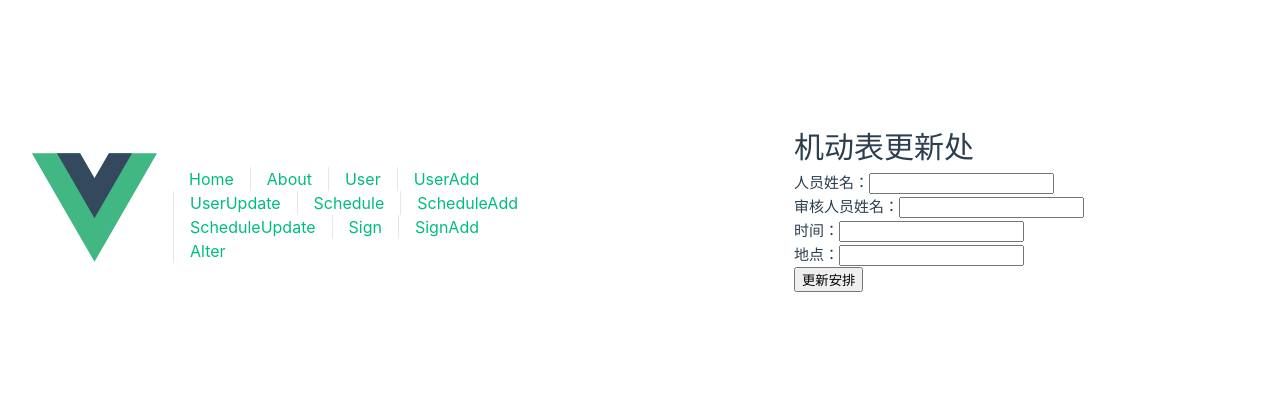
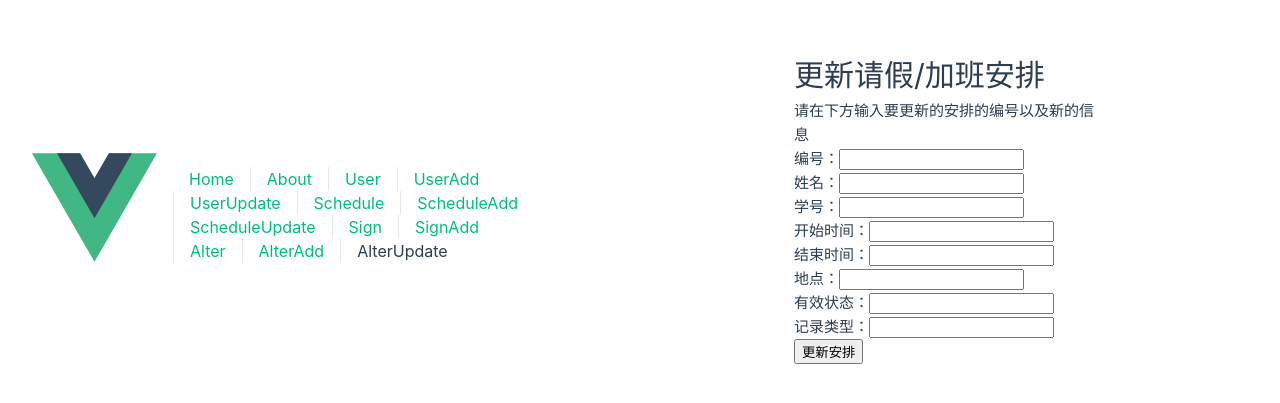
Before and after one commit to YCR160/employee-management, a Vue app in the folder client/: page /alterupdate in a window 1280 px wide. Shown: the part 193-596 px from the top of the page. Built offline with nearby package versions, Linux system fonts and the light colour scheme.

Commit message:
update alter

```diff
--- a/client/src/App.vue
+++ b/client/src/App.vue
@@ -22,6 +22,8 @@ import { RouterLink, RouterView } from 'vue-router';
                 <RouterLink to="/sign">Sign</RouterLink>
                 <RouterLink to="/signadd">SignAdd</RouterLink>
                 <RouterLink to="/alter">Alter</RouterLink>
+                <RouterLink to="/alteradd">AlterAdd</RouterLink>
+                <RouterLink to="/alterupdate">AlterUpdate</RouterLink>
             </nav>
         </div>
     </header>
--- a/client/src/views/AlterAddView.vue
+++ b/client/src/views/AlterAddView.vue
@@ -1,11 +1,12 @@
 <script setup lang="ts">
 import { ref } from 'vue';
 
-const uid = ref('');
 const name = ref('');
-const reviewer = ref('');
-const time = ref('');
+const username = ref('');
+const start_time = ref('');
+const end_time = ref('');
 const location = ref('');
+const record_type = ref('');
 
 const submitForm = async () => {
     const response = await fetch(`/api/alter`, {
@@ -14,11 +15,12 @@ const submitForm = async () => {
             'Content-Type': 'application/json'
         },
         body: JSON.stringify({
-            uid: uid.value,
             name: name.value,
-            reviewer: reviewer.value,
-            time: time.value,
-            location: location.value
+            username: username.value,
+            start_time: start_time.value,
+            end_time: end_time.value,
+            location: location.value,
+            record_type: record_type.value
         })
     });
 
@@ -33,23 +35,31 @@ const submitForm = async () => {
 
 <template>
     <div class="employee">
-        <h1>机动表添加处理</h1>
+        <h1>添加请假/加班记录</h1>
         <form @submit.prevent="submitForm">
             <div>
-                <label>人员姓名：</label>
+                <label>姓名：</label>
                 <input v-model="name" type="text" />
             </div>
             <div>
-                <label>审核人员姓名：</label>
-                <input v-model="reviewer" type="text" />
+                <label>学号：</label>
+                <input v-model="username" type="text" />
             </div>
             <div>
-                <label>时间：</label>
-                <input v-model="time" type="text" />
+                <label>开始时间：</label>
+                <input v-model="start_time" type="text" />
+            </div>
+            <div>
+                <label>结束时间：</label>
+                <input v-model="end_time" type="text" />
             </div>
             <div>
                 <label>地点：</label>
                 <input v-model="location" type="text" />
+            </div>
+            <div>
+                <label>记录类型：</label>
+                <input v-model="record_type" type="text" />
             </div>
             <button type="submit">添加安排</button>
         </form>
--- a/client/src/views/AlterUpdateView.vue
+++ b/client/src/views/AlterUpdateView.vue
@@ -1,26 +1,29 @@
 <script setup lang="ts">
 import { ref } from 'vue';
 
-const uid = ref('');
+const id = ref('');
 const name = ref('');
-const reviewer = ref('');
-const time = ref('');
+const username = ref('');
+const start_time = ref('');
+const end_time = ref('');
 const location = ref('');
-const state = ref('');
+const valid_status = ref('');
+const record_type = ref('');
 
 const submitForm = async () => {
-    const response = await fetch(`/api/alter`, {
+    const response = await fetch(`/api/alter/${id.value}`, {
         method: 'PUT',
         headers: {
             'Content-Type': 'application/json'
         },
         body: JSON.stringify({
-            uid: uid.value,
             name: name.value,
-            reviewer: reviewer.value,
-            time: time.value,
+            username: username.value,
+            start_time: start_time.value,
+            end_time: end_time.value,
             location: location.value,
-            state: state.value
+            valid_status: valid_status.value,
+            record_type: record_type.value
         })
     });
 
@@ -35,23 +38,40 @@ const submitForm = async () => {
 
 <template>
     <div class="employee">
-        <h1>机动表更新处</h1>
+        <h1>更新请假/加班安排</h1>
+        <p>请在下方输入要更新的安排的编号以及新的信息</p>
         <form @submit.prevent="submitForm">
             <div>
-                <label>人员姓名：</label>
+                <label>编号：</label>
+                <input v-model="id" type="text" />
+            </div>
+            <div>
+                <label>姓名：</label>
                 <input v-model="name" type="text" />
             </div>
             <div>
-                <label>审核人员姓名：</label>
-                <input v-model="reviewer" type="text" />
+                <label>学号：</label>
+                <input v-model="username" type="text" />
             </div>
             <div>
-                <label>时间：</label>
-                <input v-model="time" type="text" />
+                <label>开始时间：</label>
+                <input v-model="start_time" type="text" />
+            </div>
+            <div>
+                <label>结束时间：</label>
+                <input v-model="end_time" type="text" />
             </div>
             <div>
                 <label>地点：</label>
                 <input v-model="location" type="text" />
+            </div>
+            <div>
+                <label>有效状态：</label>
+                <input v-model="valid_status" type="text" />
+            </div>
+            <div>
+                <label>记录类型：</label>
+                <input v-model="record_type" type="text" />
             </div>
             <button type="submit">更新安排</button>
         </form>
--- a/client/src/views/AlterView.vue
+++ b/client/src/views/AlterView.vue
@@ -1,15 +1,23 @@
 <script setup lang="ts">
 import { ref } from 'vue';
 
-const uid = ref('');
 const name = ref('');
-const reviewer = ref('');
-const time = ref('');
+const username = ref('');
+const start_time = ref('');
+const end_time = ref('');
 const location = ref('');
-const state = ref('');
+
+const generateQueryParams = () => {
+    const params = { name: name.value, username: username.value, start_time: start_time.value, end_time: end_time.value, location: location.value };
+    return Object.entries(params)
+        .filter(([_, value]) => value !== '')
+        .map(([key, value]) => `${key}=${value}`)
+        .join('&');
+};
 
 const submitForm = async () => {
-    const response = await fetch(`/api/alter`, {
+    const queryParams = generateQueryParams();
+    const response = await fetch(`/api/alter/?${queryParams}`, {
         method: 'GET',
         headers: {
             'Content-Type': 'application/json'
@@ -27,8 +35,29 @@ const submitForm = async () => {
 
 <template>
     <div class="employee">
-        <h1>机动表查询处</h1>
+        <h1>（请假/加班）表查询</h1>
+        <p>返回第一条符合所有查询条件的数据。</p>
         <form @submit.prevent="submitForm">
+            <div>
+                <label>姓名：</label>
+                <input v-model="name" type="text" />
+            </div>
+            <div>
+                <label>学号：</label>
+                <input v-model="username" type="text" />
+            </div>
+            <div>
+                <label>开始时间：</label>
+                <input v-model="start_time" type="text" />
+            </div>
+            <div>
+                <label>结束时间：</label>
+                <input v-model="end_time" type="text" />
+            </div>
+            <div>
+                <label>地点：</label>
+                <input v-model="location" type="text" />
+            </div>
             <button type="submit">查询</button>
         </form>
     </div>
```
Also changed, not shown: 2 other files (tests, documents, lock files or other folders).
